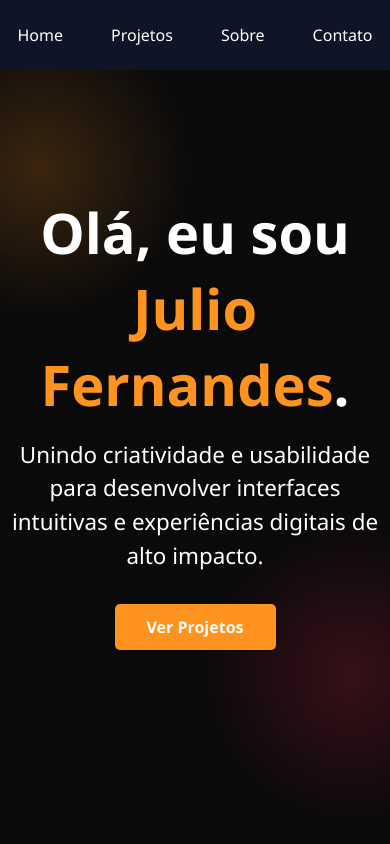
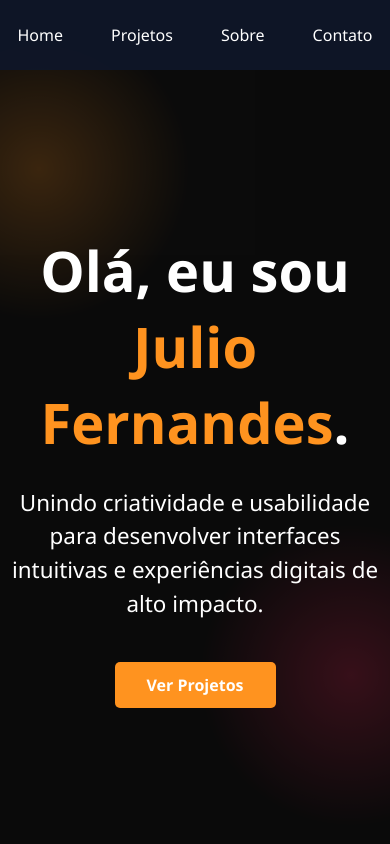
Before and after one commit to juliofernandesmkt/portfolio-sites, a plain HTML site: page index.html in a window 390 px wide. Shown: the top 844 px of the page. Drawn offline with Linux system fonts and the light colour scheme.

Commit message:
Update style.css

```diff
--- a/style.css
+++ b/style.css
@@ -331,7 +331,7 @@ img {
         gap: 20px;
     }
 
-    .principal {
+    .principal p {
         padding: 10px 10px;
     }
 
```
